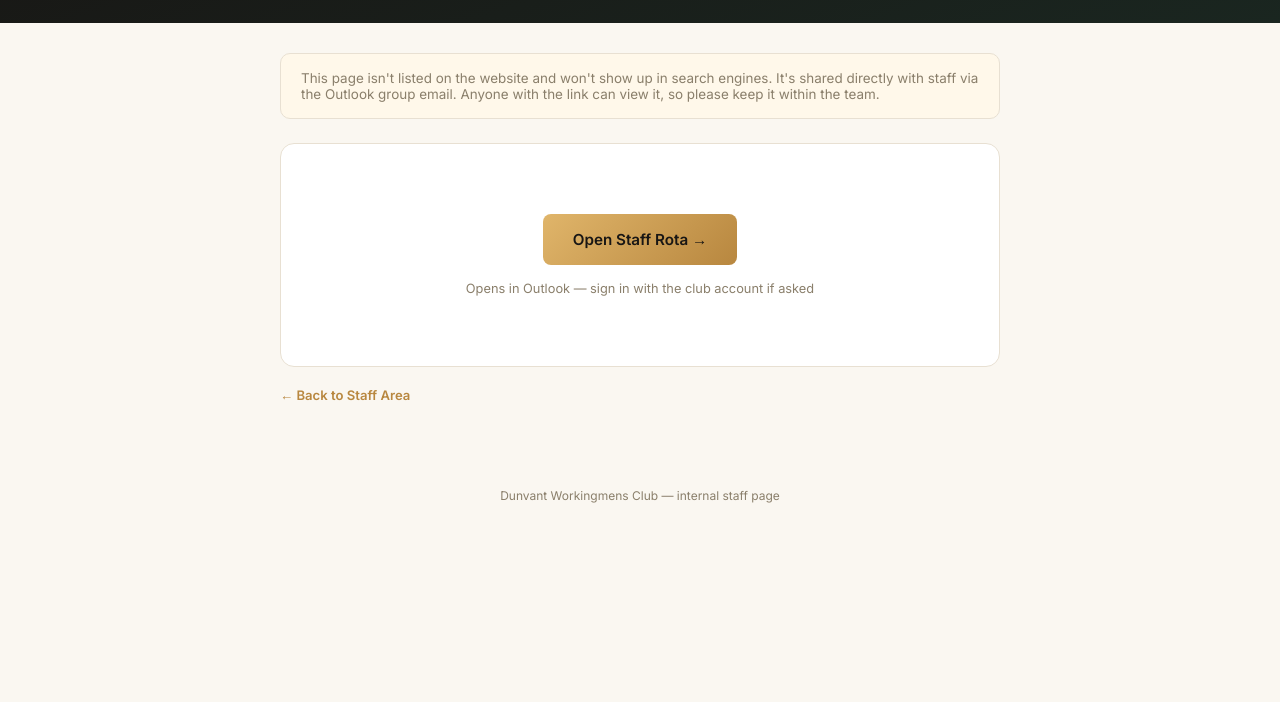
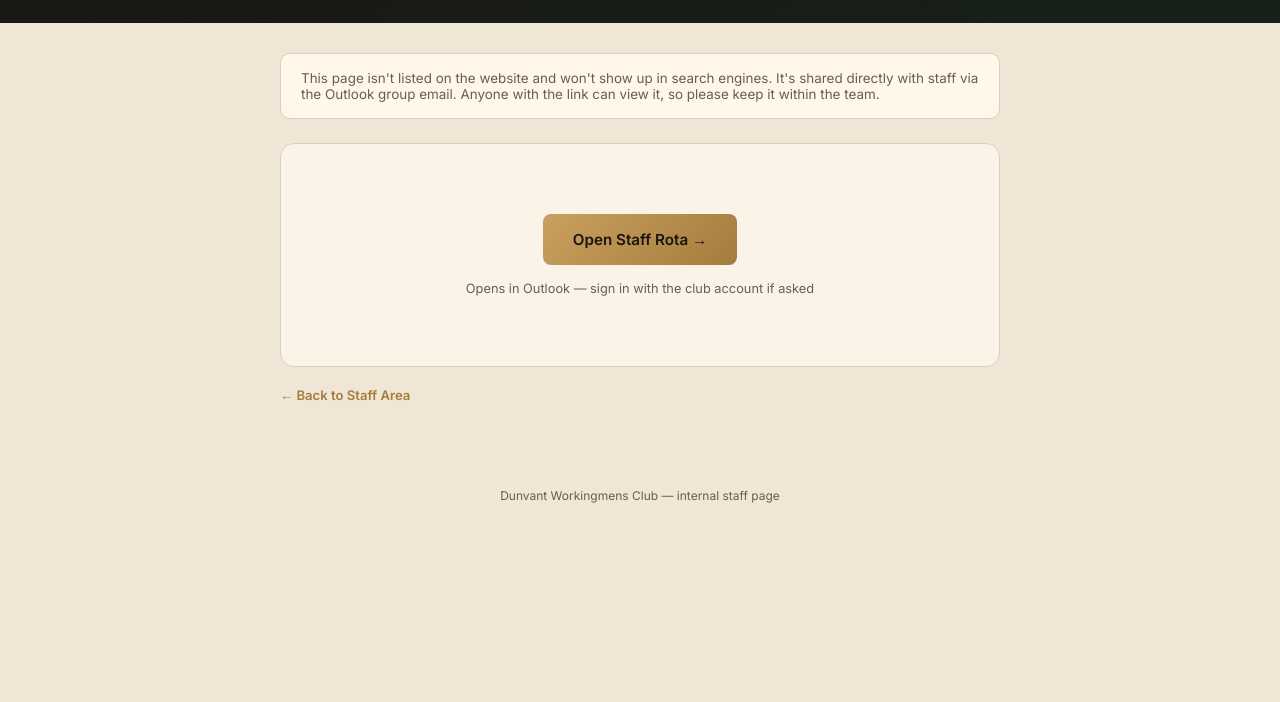
Before and after one commit to scotthavard72-netizen/Dunvant-Workmen-s-Club, a plain HTML site: page staff-rota.html in a window 1280 px wide. Shown: the part 98-800 px from the top of the page. Drawn offline with Linux system fonts and the light colour scheme.

Commit message:
Recolor staff-rota.html to heritage palette

```diff
--- a/staff-rota.html
+++ b/staff-rota.html
@@ -10,19 +10,19 @@
 <link href="https://fonts.googleapis.com/css2?family=Fraunces:opsz,wght@9..144,400;9..144,600;9..144,800&family=Inter:wght@400;500;600;700&display=swap" rel="stylesheet">
 <style>
   :root{
-    --ink:#181614;
-    --paper:#faf7f1;
-    --card:#ffffff;
-    --line:#e8e0d2;
-    --muted:#8a7f6b;
-    --brass:#b8873f;
-    --brass-light:#e0b56a;
-    --forest:#2c3f38;
+    --ink:#1a1512;
+    --paper:#f0e6d6;
+    --card:#faf4e8;
+    --line:#ded0b8;
+    --muted:#6b5d4f;
+    --brass:#a67c3d;
+    --brass-light:#c9a05e;
+    --forest:#2d4a35;
   --pop:#ff7a45;
   }
   [data-theme="dark"]{
-    --ink:#f0ece2; --paper:#161412; --card:#211e1a; --line:#3a352c; --muted:#a89c85;
-    --brass:#d4a45c; --brass-light:#e8c584; --forest:#4a6b5f;
+    --ink:#ece2d0; --paper:#161210; --card:#211b16; --line:#3a3128; --muted:#a8977f;
+    --brass:#c9a05e; --brass-light:#e0bd82; --forest:#4a7a5c;
   --pop:#ff9166;
   }
   body{transition:background 0.25s ease, color 0.25s ease;}
@@ -37,7 +37,7 @@
     -webkit-font-smoothing:antialiased;
   }
   header{
-    background:linear-gradient(160deg, #181614 0%, #1a2620 100%);
+    background:linear-gradient(160deg, #1a1512 0%, #16211a 100%);
     padding:26px 24px;
     text-align:center;
   }
@@ -90,7 +90,7 @@
     align-items:center;
     gap:8px;
     background:linear-gradient(135deg, var(--brass-light), var(--brass));
-    color:#181614;
+    color:#1a1512;
     font-weight:600;
     font-size:0.95rem;
     padding:16px 30px;
```
